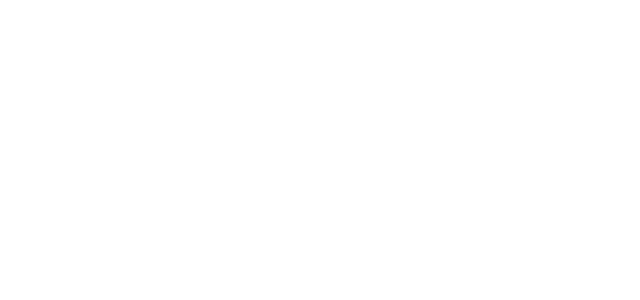
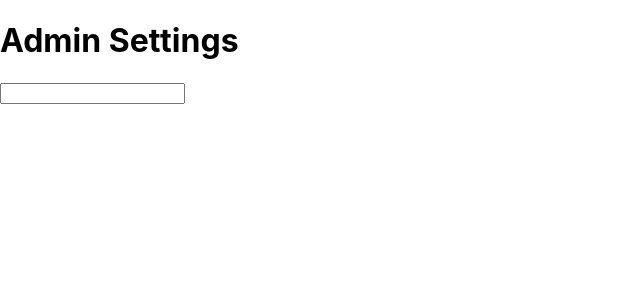
Before and after one commit to akinstlick/web-dev-react-project, a React (Create React App) app: page /adminsettings in a window 1280 px wide. Before the commit this address had no page. Shown: the top 300 px of the page, without its empty margins (0-640 px from the left). Built offline with nearby package versions, Linux system fonts and the light colour scheme.

Commit message:
add admin settings

```diff
--- a/src/App.js
+++ b/src/App.js
@@ -11,6 +11,7 @@
 import TeacherAnnouncements from './components/teacher_announcements';
 import StudentAssignments from './components/student_assignments';
 import TeacherAssignments from './components/teacher_assignments';
+import AdminSettings from './components/admin_settings';
 import { BrowserRouter as Router, Route, Routes } from "react-router-dom";
 
 
@@ -31,6 +32,7 @@
           <Route path='teacherassignments' element={<TeacherAssignments />}/>
           <Route path='studentannouncements' element={<StudentAnnouncements />}/>
           <Route path='teacherannouncements' element={<TeacherAnnouncements />}/>
+          <Route path='adminsettings' element={<AdminSettings />}/>
         </Routes>
       </div>
     </Router>
--- /dev/null
+++ b/src/components/admin_settings.js
@@ -0,0 +1,14 @@
+function AdminSettings(){
+    return (
+        <div>
+            <h1>Admin Settings</h1>
+            <div id="user_list">
+                <div id="searchbar">
+                    <input type="search"></input>
+                </div>
+            </div>
+        </div>
+    )
+}
+
+export default AdminSettings
```
